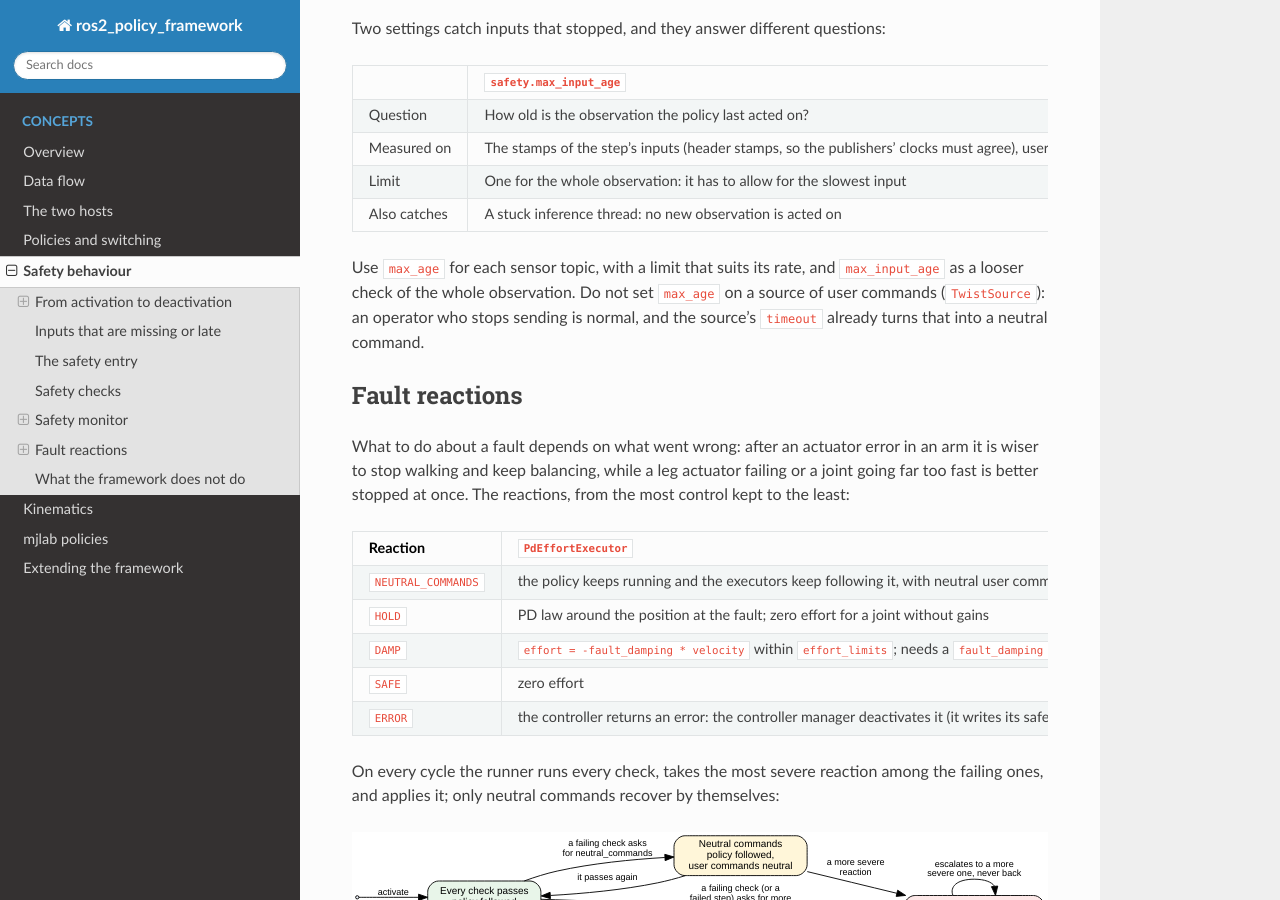
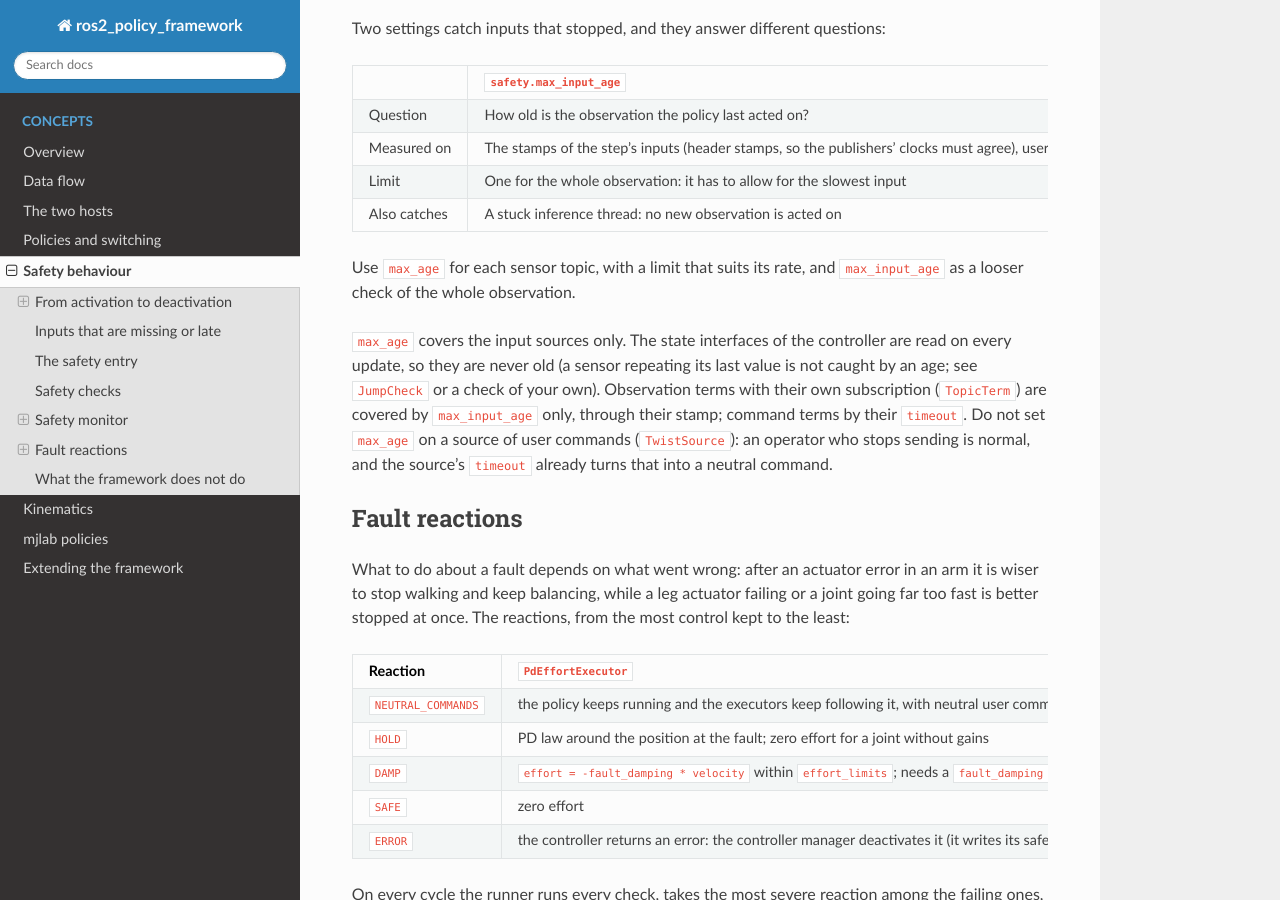
Before and after one commit to saikishor/ros2_policy_framework, a Sphinx documentation site: the page built from docs/safety.rst, in a window 1280 px wide and 900 px high, scrolled down 3436 px. Built offline with Sphinx 7.4.7 and the Read the Docs theme 3.1.0, drawn with Linux system fonts in a browser that asks for light colours.

Commit message:
Say what the per-source max_age covers, and link the planned active-policy check

```diff
--- a/docs/safety.rst
+++ b/docs/safety.rst
@@ -243,10 +243,17 @@ Two settings catch inputs that stopped, and they answer different questions:
      - One per source, e.g. 20 ms for the IMU and 200 ms for a slow estimator
    * - Also catches
      - A stuck inference thread: no new observation is acted on
-     - A source the policy does not read any more, e.g. after switching policies
+     - A source no active policy reads: every source is checked (only the active policy's,
+       with a check when switching, is planned in issue #18)
 
 Use ``max_age`` for each sensor topic, with a limit that suits its rate, and
-``max_input_age`` as a looser check of the whole observation. Do not set ``max_age`` on a
+``max_input_age`` as a looser check of the whole observation.
+
+``max_age`` covers the input sources only. The state interfaces of the controller are read on
+every update, so they are never old (a sensor repeating its last value is not caught by an age;
+see ``JumpCheck`` or a check of your own). Observation terms with their own subscription
+(``TopicTerm``) are covered by ``max_input_age`` only, through their stamp; command terms by
+their ``timeout``. Do not set ``max_age`` on a
 source of user commands (``TwistSource``): an operator who stops sending is normal, and the
 source's ``timeout`` already turns that into a neutral command.
 
```
Also changed, not shown: README.md (+1 -1 lines).
